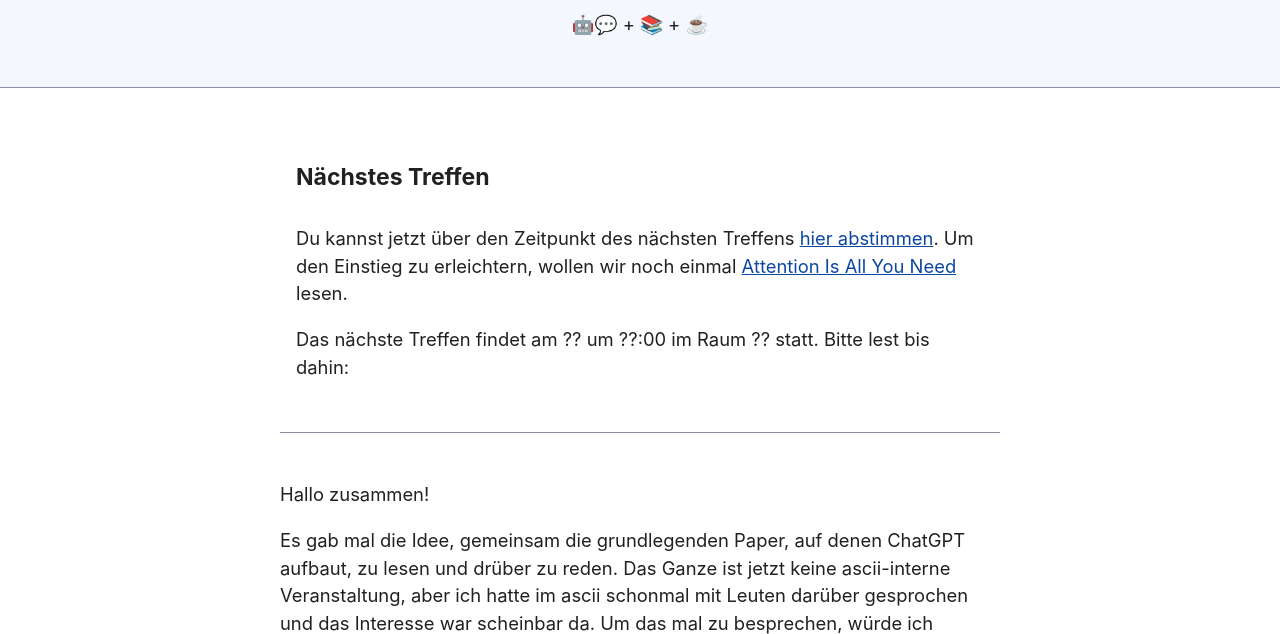
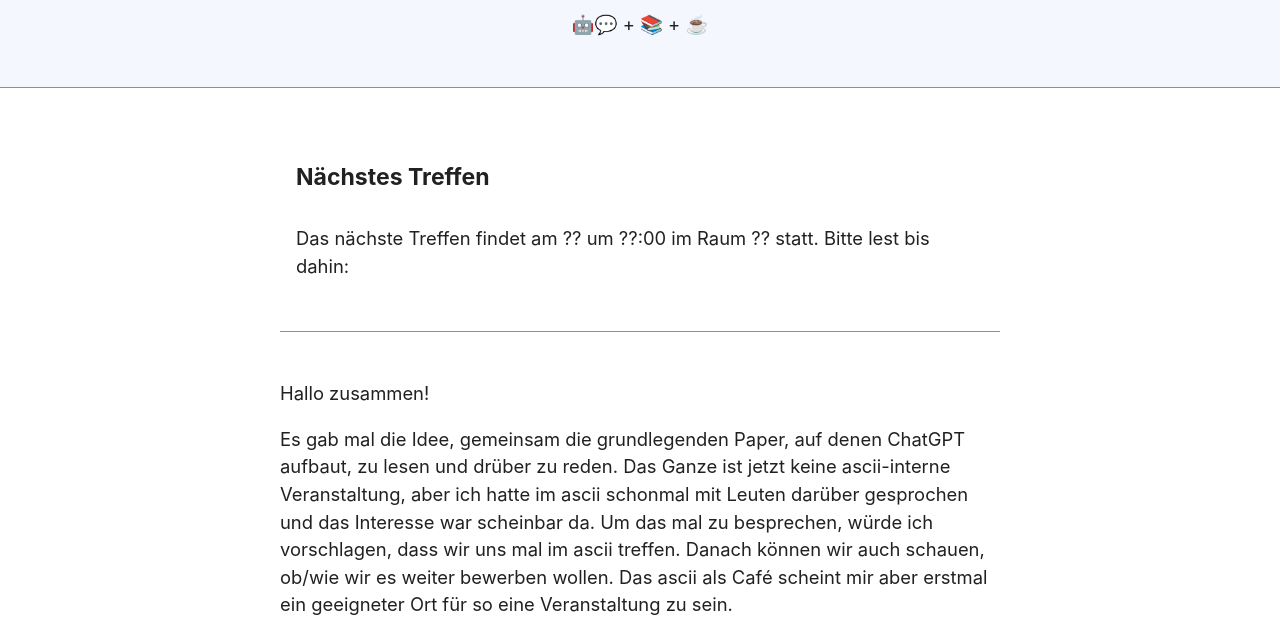
Before and after one commit to ascii-dresden/reading-group, a plain HTML site: page index.html in a window 1280 px wide. Shown: the part 117-751 px from the top of the page. Drawn offline with Linux system fonts and the light colour scheme.

Commit message:
remove poll

```diff
--- a/index.html
+++ b/index.html
@@ -48,10 +48,6 @@
   <main>
     <section>
       <h4>Nächstes Treffen</h4>
-      <p>
-        Du kannst jetzt über den Zeitpunkt des nächsten Treffens <a href="https://dud-poll.inf.tu-dresden.de/KDY6N67jjg/">hier abstimmen</a>.
-        Um den Einstieg zu erleichtern, wollen wir noch einmal <a href="https://arxiv.org/abs/1706.03762">Attention Is All You Need</a> lesen.
-      </p>
       <p id="next-meeting">
         Das nächste Treffen findet am <span id="next-meeting-date">...</span> um <span id="next-meeting-time">...</span>
         im Raum <span id="next-meeting-room">...</span> statt.
```
